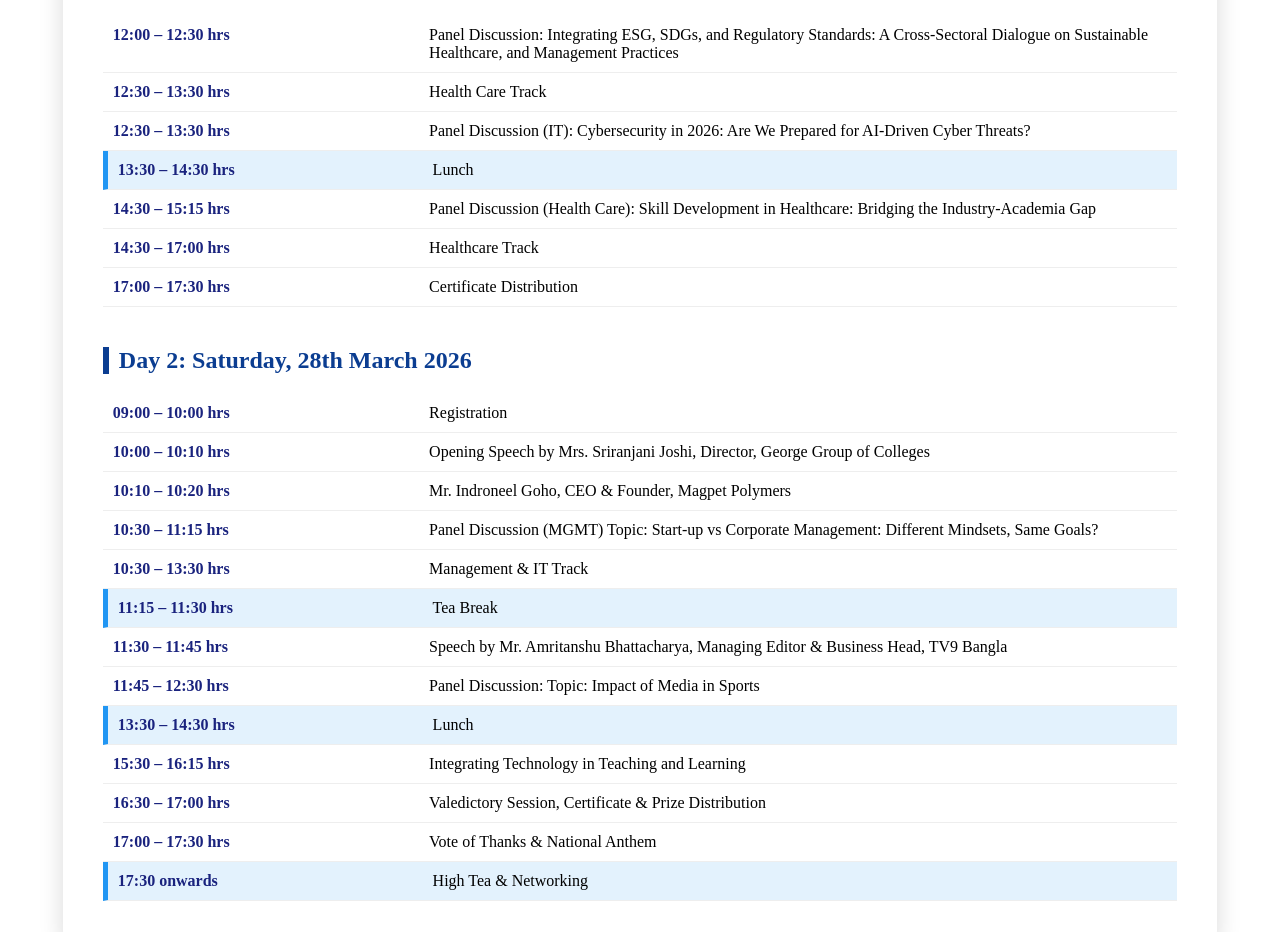
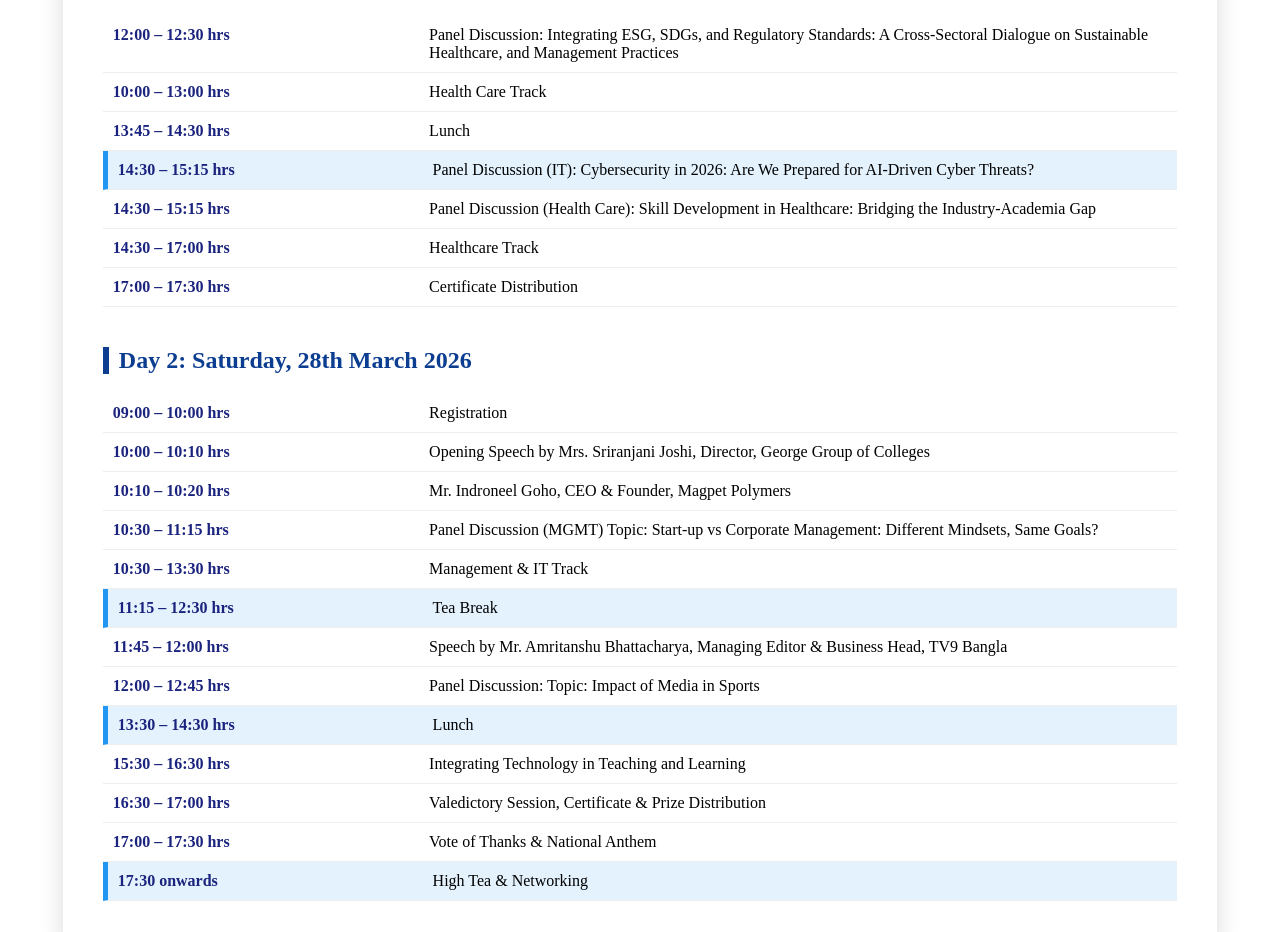
Before and after one commit to natcon2026/natcon-progam_schedule, a plain HTML site: page index.html in a window 1280 px wide. Shown: the part 1226-2158 px from the top of the page. Drawn offline with Linux system fonts and the light colour scheme.

Commit message:
Update index.html

```diff
--- a/index.html
+++ b/index.html
@@ -1,4 +1,3 @@
-
 <!DOCTYPE html>
 <html lang="en">
 <head>
@@ -45,9 +44,9 @@
         <h3>Scientific Sessions</h3>
 
         <div class="row"><div class="time">12:00 – 12:30 hrs</div><div class="event">Panel Discussion: Integrating ESG, SDGs, and Regulatory Standards: A Cross-Sectoral Dialogue on Sustainable Healthcare, and Management Practices</div></div>
-        <div class="row"><div class="time">12:30 – 13:30 hrs</div><div class="event">Health Care Track</div></div>
-        <div class="row"><div class="time">12:30 – 13:30 hrs</div><div class="event">Panel Discussion (IT): Cybersecurity in 2026: Are We Prepared for AI-Driven Cyber Threats? </div></div>
-        <div class="row highlight"><div class="time">13:30 – 14:30 hrs</div><div class="event">Lunch</div></div>
+        <div class="row"><div class="time">10:00 – 13:00 hrs</div><div class="event">Health Care Track</div></div>
+        <div class="row"><div class="time">13:45 – 14:30 hrs</div><div class="event">Lunch</div></div>
+        <div class="row highlight"><div class="time">14:30 – 15:15 hrs</div><div class="event">Panel Discussion (IT): Cybersecurity in 2026: Are We Prepared for AI-Driven Cyber Threats? </div></div>
         <div class="row"><div class="time">14:30 – 15:15 hrs</div><div class="event">Panel Discussion (Health Care): Skill Development in Healthcare: Bridging the Industry-Academia Gap </div></div>
         <div class="row"><div class="time">14:30 – 17:00 hrs</div><div class="event">Healthcare Track</div></div>
         <div class="row"><div class="time">17:00 – 17:30 hrs</div><div class="event">Certificate Distribution</div></div>
@@ -62,11 +61,11 @@
         <div class="row"><div class="time">10:10 – 10:20 hrs</div><div class="event">Mr. Indroneel Goho, CEO & Founder, Magpet Polymers </div></div>
         <div class="row"><div class="time">10:30 – 11:15 hrs</div><div class="event">Panel Discussion (MGMT) Topic: Start-up vs Corporate Management: Different Mindsets, Same Goals? </div></div>
         <div class="row"><div class="time">10:30 – 13:30 hrs</div><div class="event">Management & IT Track</div></div>
-        <div class="row highlight"><div class="time">11:15 – 11:30 hrs</div><div class="event">Tea Break</div></div>
-        <div class="row"><div class="time">11:30 – 11:45 hrs</div><div class="event">Speech by Mr. Amritanshu Bhattacharya, Managing Editor & Business Head, TV9 Bangla</div></div>
-        <div class="row"><div class="time">11:45 – 12:30 hrs</div><div class="event">Panel Discussion: Topic: Impact of Media in Sports </div></div>
+        <div class="row highlight"><div class="time">11:15 – 12:30 hrs</div><div class="event">Tea Break</div></div>
+        <div class="row"><div class="time">11:45 – 12:00 hrs</div><div class="event">Speech by Mr. Amritanshu Bhattacharya, Managing Editor & Business Head, TV9 Bangla</div></div>
+        <div class="row"><div class="time">12:00 – 12:45 hrs</div><div class="event">Panel Discussion: Topic: Impact of Media in Sports </div></div>
         <div class="row highlight"><div class="time">13:30 – 14:30 hrs</div><div class="event">Lunch</div></div>
-        <div class="row"><div class="time">15:30 – 16:15 hrs</div><div class="event">Integrating Technology in Teaching and Learning </div></div>
+        <div class="row"><div class="time">15:30 – 16:30 hrs</div><div class="event">Integrating Technology in Teaching and Learning </div></div>
         <div class="row"><div class="time">16:30 – 17:00 hrs</div><div class="event">Valedictory Session, Certificate & Prize Distribution</div></div>
         <div class="row"><div class="time">17:00 – 17:30 hrs</div><div class="event">Vote of Thanks & National Anthem</div></div>
         <div class="row highlight"><div class="time">17:30 onwards</div><div class="event">High Tea & Networking</div></div>
```
